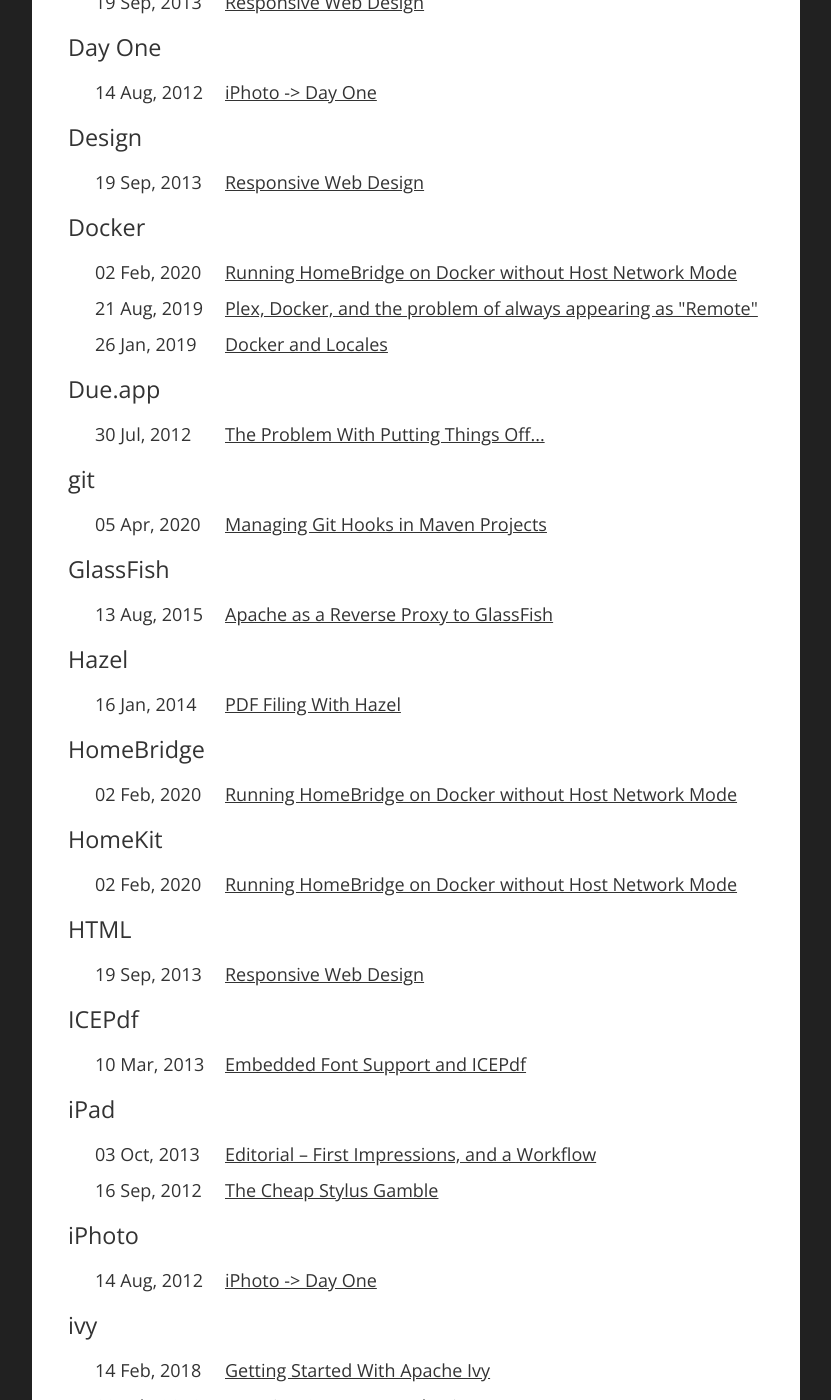
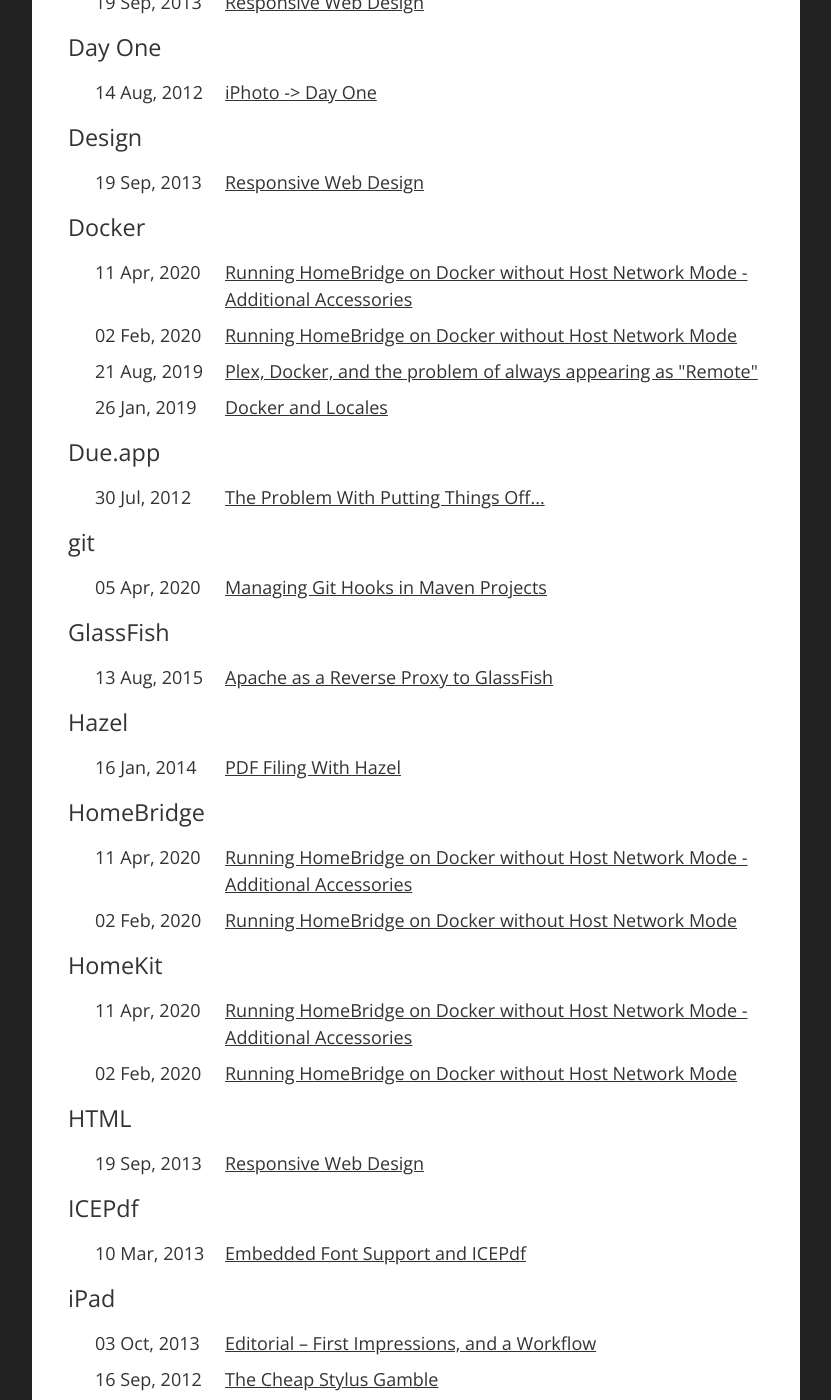
Before and after one commit to dhutchison/dhutchison.github.io, a Jekyll site: the page built from archives/tags.html, in a window 1280 px wide and 1400 px high, scrolled down 1557 px. Shown: the whole window, without its empty margins (224-1055 px from the left). Built offline with Jekyll 4.4.1, drawn with Linux system fonts in a browser that asks for light colours.

Commit message:
Part two to series Running HomeBridge on Docker without Host Network Mode

```diff
--- a/_posts/2020-02-02-running-homebridge-on-docker-without-host-network-mode.markdown
+++ b/_posts/2020-02-02-running-homebridge-on-docker-without-host-network-mode.markdown
@@ -2,6 +2,8 @@
 title: Running HomeBridge on Docker without Host Network Mode
 layout: post
 summary: How to run HomeBridge on Docker without Host Network Mode
+series: Running HomeBridge on Docker without Host Network Mode
+series_part: 1
 categories:
 - Development
 tags:
--- /dev/null
+++ b/_posts/2020-04-11-running-homebridge-on-docker-without-host-network-mode-additional-accessories.markdown
@@ -0,0 +1,25 @@
+---
+title: Running HomeBridge on Docker without Host Network Mode - Additional Accessories
+layout: post
+summary: A new version of the generate service script is now available, now supporting
+  platforms & accessories.
+series: Running HomeBridge on Docker without Host Network Mode
+series_part: 2
+categories:
+- Development
+tags:
+- Docker
+- HomeBridge
+- HomeKit
+date: 2020-04-11 13:13
+slug: running-homebridge-on-docker-without-host-network-mode-additional-accessories
+---
+This is just a quick post to announce that a new version of the `generate_service.sh` script is now available.
+
+Instead of putting the source for this into this post, I've now committed it to a Github repository here: [generate_service.sh][generate_service.sh]. This version adds support for generating additional service files for accessories defined under a platform in Homebridge.
+
+I have been testing this out with a Samsung Tizen based TV, but this has exposed another issue with Wake-on-Lan packets not being able to be routed from a Docker network without using host mode. I'm still investigating options to solve this, which will be another post (or defeat, time will tell).
+
+
+
+[generate_service.sh]: https://github.com/dhutchison/container-images/blob/master/homebridge/generate_service.sh "container-images/generate_service.sh at master · dhutchison/container-images"
```
